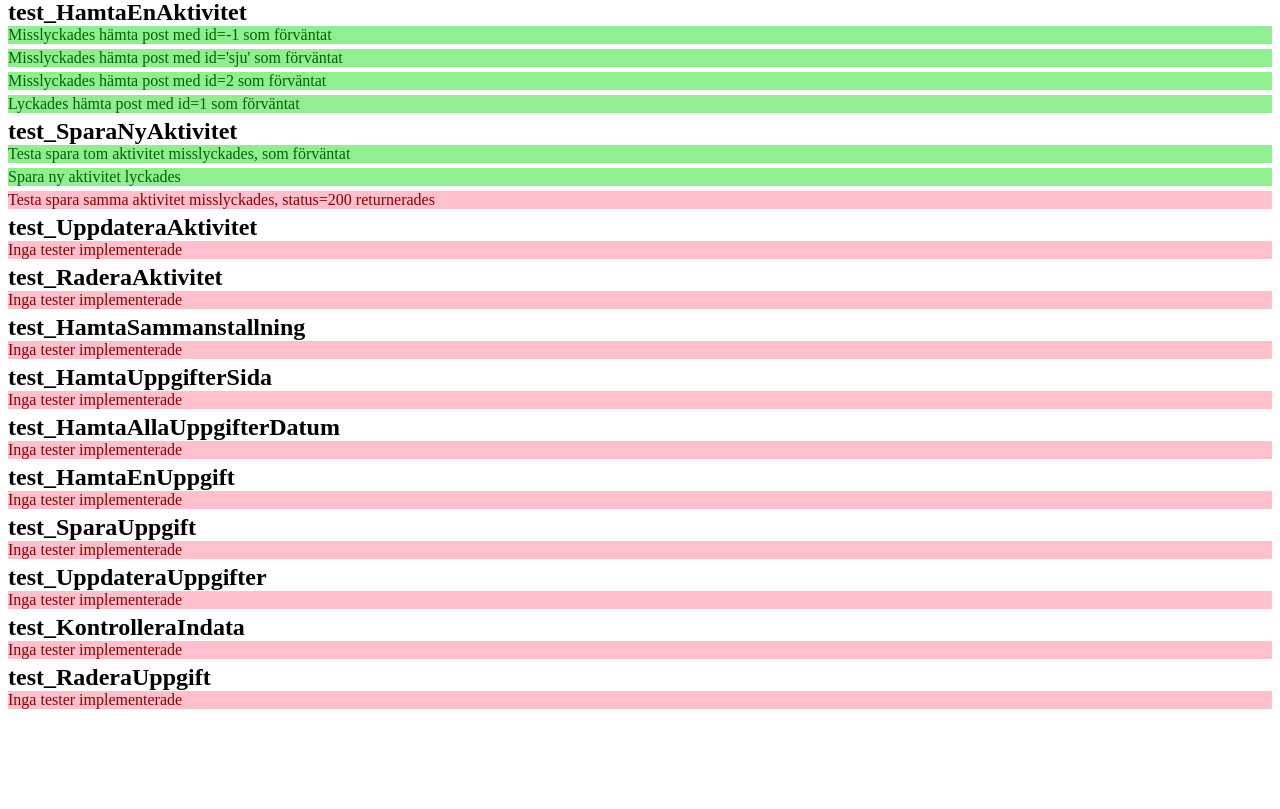
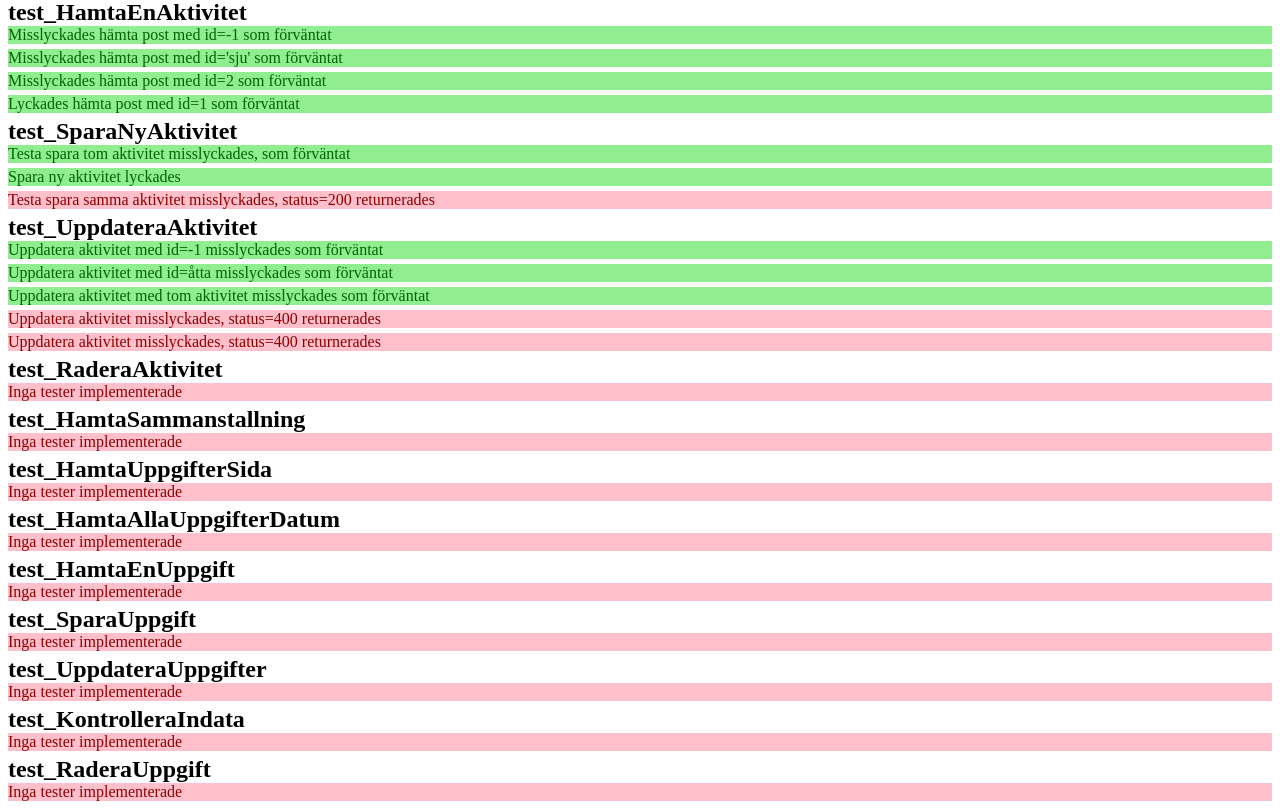
Before and after one commit to kjell-hansen/it23_tidapp, a PHP site: page /test/index.php in a window 1280 px wide. Shown: the part 96-905 px from the top of the page. Before the commit the page ends 805 px from the top, so only its background shows below. Run offline with PHP 8.4, Linux system fonts and the light colour scheme; tables that the repository leaves empty or names only in its code hold one stand-in row (values such as "Sample post").

Commit message:
Uppdatera aktivitet och tester funkar

```diff
--- a/src/Activities.php
+++ b/src/Activities.php
@@ -136,7 +136,7 @@ function sparaNyAktivitet(string $aktivitet): Response {
         return new Response($retur);
     } catch (Exception $exc) {
         $retur = new stdClass();
-        $retur->error=['Spara misslyckades', $exc->getMessage()];
+        $retur->error = ['Spara misslyckades', $exc->getMessage()];
         return new Response($retur, 400);
     }
 }
@@ -148,6 +148,43 @@ function sparaNyAktivitet(string $aktivitet): Response {
  * @return Response
  */
 function uppdateraAktivitet(string $id, string $aktivitet): Response {
+    // Kontrollera indata
+    $kontrolleradId = filter_var($id, FILTER_VALIDATE_INT);
+    if ($kontrolleradId === false || $kontrolleradId < 1) {
+        $retur = new stdClass();
+        $retur->error = ["Bad request", "Ogiltigt id"];
+        return new Response($retur, 400);
+    }
+
+    // Rensa onödiga tecken
+    $kontrolleradAktivitet = filter_var($aktivitet, FILTER_SANITIZE_SPECIAL_CHARS);
+    // Kontrollera att aktiviteten inte är tom
+    if (trim($kontrolleradAktivitet) === '') {
+        $retur = new stdClass();
+        $retur->error = ["Bad request", "Aktivitet får inte vara tom"];
+        return new Response($retur, 400);
+    }
+
+    // Koppla mot databas
+    $db = connectDb();
+
+    // Skicka fråga
+    $stmt = $db->prepare("UPDATE aktiviteter SET aktivitet=:aktivitet WHERE id=:id");
+    $stmt->execute(["aktivitet" => $kontrolleradAktivitet, "id" => $kontrolleradId]);
+
+    // Kontrollera svar
+    if ($stmt->rowCount() === 1) {
+        $retur = new stdClass();
+        $retur->result = true;
+        $retur->message = ['Spara lyckades', '1 post uppdaterades'];
+    } else {
+        $retur = new stdClass();
+        $retur->result = false;
+        $retur->message = ['Spara misslyckades', 'Ingen post uppdaterades'];
+    }
+
+    // Returnera svar
+    return new Response($retur);
 }
 
 /**
--- a/test/TestActivities.php
+++ b/test/TestActivities.php
@@ -137,10 +137,65 @@ function test_SparaNyAktivitet(): string {
 function test_UppdateraAktivitet(): string {
     $retur = "<h2>test_UppdateraAktivitet</h2>";
 
+    // Skapa transaktion
+    $db=connectDb();
+    $db->beginTransaction();
+
     try {
-        $retur .= "<p class='error'>Inga tester implementerade</p>";
+        // Misslyckas med att uppdatera post med id=-1
+        $svar=uppdateraAktivitet("-1", "Någon aktivitet");
+        if ($svar->getStatus() == 400) {
+            $retur .="<p class='ok'>Uppdatera aktivitet med id=-1 misslyckades som förväntat</p>";
+        } else {
+            $retur .="<p class='error>Uppdatera aktivitet med id=-1 misslyckades, status=" . $svar->getStatus() . " returnerades</p>";
+        }
+
+        // Misslyckas med att uppdatera post med id=åtta
+        $svar=uppdateraAktivitet("åtta", "Någon aktivitet");
+        if ($svar->getStatus() == 400) {
+            $retur .="<p class='ok'>Uppdatera aktivitet med id=åtta misslyckades som förväntat</p>";
+        } else {
+            $retur .="<p class='error>Uppdatera aktivitet med id=åtta misslyckades, status=" . $svar->getStatus() . " returnerades</p>";
+        }
+
+        // Misslyckas med att uppdatera post med tom aktivitet
+        $svar=uppdateraAktivitet("5", "");
+        if ($svar->getStatus() == 400) {
+            $retur .="<p class='ok'>Uppdatera aktivitet med tom aktivitet misslyckades som förväntat</p>";
+        } else {
+            $retur .="<p class='error>Uppdatera aktivitet med tom aktivitet misslyckades, status=" . $svar->getStatus() . " returnerades</p>";
+        }
+
+        // Lyckas med att uppdatera befintlig post
+        $aktivitet="test" . strtotime("now");
+        $nyPost=sparaNyAktivitet($aktivitet);
+        $nyttId=$nyPost->getContent()->id;
+        $svar=uppdateraAktivitet($nyttId, $aktivitet ."1");
+        if($svar->getStatus() == 200){
+            if($svar->getContent()->result) {
+                $retur .= "<p class='ok'>Uppdatera aktivitet lyckades</p>";
+            } else {
+                $retur .="<p class='error'>Uppdatera aktivitet misslyckades, result=false</p>";
+            }
+        } else {
+            $retur .="<p class='error'>Uppdatera aktivitet misslyckades, status=" . $svar->getStatus() . " returnerades</p>";
+        }
+
+        // Misslyckas med att uppdatera post där aktiviteten inte ändrats
+       $svar=uppdateraAktivitet($nyttId, $aktivitet ."1");
+        if($svar->getStatus() == 200){
+            if($svar->getContent()->result===false) {
+                $retur .= "<p class='ok'>Uppdatera aktivitet misslyckades som förväntat</p>";
+            } else {
+                $retur .="<p class='error'>Uppdatera aktivitet misslyckades, result=true</p>";
+            }
+        } else {
+            $retur .="<p class='error'>Uppdatera aktivitet misslyckades, status=" . $svar->getStatus() . " returnerades</p>";
+        }
     } catch (Exception $ex) {
         $retur .= "<p class='error'>Något gick fel, meddelandet säger:<br> {$ex->getMessage()}</p>";
+    } finally {
+        $db->rollback();
     }
 
     return $retur;
```
